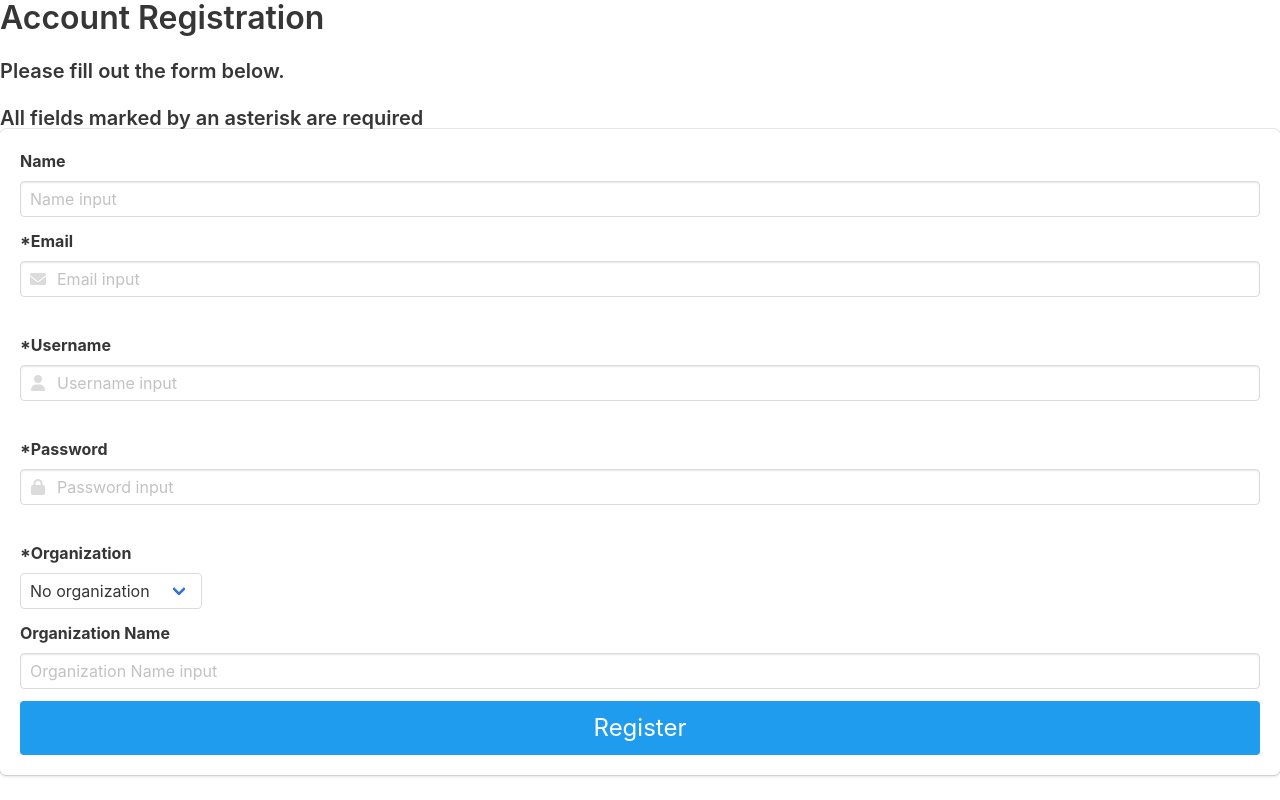
After one commit to AsherW1024/S26-CPSC4910-Team23, a Flask app: page /register in a window 1280 px wide. The commit adds this page. Run offline with Flask 3, Linux system fonts and the light colour scheme.

Commit message:
Added connection to the database when registering/logging in and verification for fields in the login and register forms

```diff
--- a/application.py
+++ b/application.py
@@ -1,10 +1,13 @@
-from flask import *
+from flask import Flask, render_template, redirect, url_for, request
+from datetime import datetime
+from werkzeug.security import generate_password_hash, check_password_hash
 import pymysql
 from config import db_config
+import os
 
 application = Flask(__name__)
 
-
+#application.secret_key = os.urandom(24)  # Use a secure random key in production
 
 """
 This uses the data provided in the db_config.py file to intinialize and return
@@ -36,20 +39,40 @@ def queryDb(query: str):
 	finally:
 		connection.close()
 
-"""
-For now, this is serving as the landing page.
-Prompts users to either register or log in.
-Pressing either will bring users to the about page.
-After account creation and log ins are implemented,
-buttons will take them there instead.
-"""
+def paramQueryDb(query: str, params=None):
+	connection = getDbConnection()
+	try:
+		with connection.cursor() as cursor:
+			cursor.execute(query, params)
+			return cursor.fetchone()
+	except Exception as e:
+		print(e)
+	finally:
+		connection.close()
+
+def insertDb(query: str, params=None):
+	connection = getDbConnection()
+	try:
+		with connection.cursor() as cursor:
+			cursor.execute(query, params)
+			connection.commit()
+	except Exception as e:
+		print(e)
+	finally:
+		connection.close()
+
 @application.route("/")
 def welcome():
 	return render_template("welcome.html")
 
+@application.route("/home")
+def home():
+	return render_template("home.html")
 
 """
-about page
+This is the about page. Right now it serves as the landing page. Later this will
+need to be changed to have a different route. '@application.route("/about/")'
+for example.
 """
 @application.route("/about")
 def about():
@@ -59,5 +82,50 @@ def about():
 
 	return render_template("about.html", accountCount=accountCount)
 
-if __name__ == "__main__":
-	application.run()
+@application.route("/login")
+def login():
+	return render_template("login.html")
+
+@application.route("/login", methods=["POST"])
+def loginUser():
+
+	identifier = request.form.get("identifier")
+	exists = paramQueryDb("select UserID, Password_hash from Users where Email = %s or Username = %s", (identifier, identifier))
+
+	if not exists:
+		return redirect(url_for("login"))
+
+	password = request.form.get("password")
+	hashPassword = exists["Password_hash"]
+
+	if not exists or not check_password_hash(hashPassword, password):
+		return redirect(url_for("login"))
+
+	return redirect(url_for("home"))
+
+@application.route("/register")
+def register():
+	return render_template("register.html")
+
+@application.route("/register", methods=["POST"])
+def registerUser():
+	email = request.form.get("email")
+
+	exists = paramQueryDb("select UserID from Users where Email=%s", (email,))
+
+	if exists:
+		return redirect(url_for("login"))
+
+	name = request.form.get("name")
+	username = request.form.get("username")
+	password = request.form.get("password")
+	if not username or not password:
+		return redirect(url_for("register"))
+	hashPassword = generate_password_hash(password)
+	timeCreated = datetime.now()
+
+	insertDb(
+		"""INSERT INTO Users (Email, Name, Username, Password_hash, TimeCreated)
+		VALUES (%s, %s, %s, %s, %s)""", (email, name, username, hashPassword, timeCreated))
+
+	return redirect(url_for("login"))
--- a/requirements.txt
+++ b/requirements.txt
@@ -1,3 +1,4 @@
 Flask==2.3.3
 gunicorn==20.1.0
 PyMySQL==1.1.0
+Werkzeug==2.3.8
--- a/static/css/about.css
+++ b/static/css/about.css
@@ -4,7 +4,6 @@ body {
 	color: #333;
 	text-align: center;
 	align-content: center;
-	height: 75vh;
 }
 
 h1 {
--- /dev/null
+++ b/static/css/form.css
@@ -0,0 +1,13 @@
+.error {
+    display: block;
+    visibility: hidden;
+    font-size: 1rem;
+}
+
+.input:not(:placeholder-shown):not(:focus):invalid ~ .error {
+    visibility: visible;
+}
+
+.input:not(:placeholder-shown):not(:focus):invalid {
+    border-color: red;
+}
--- /dev/null
+++ b/templates/register.html
@@ -0,0 +1,83 @@
+<!DOCTYPE html>
+<html lang="en">
+<head>
+	<meta charset="UTF-8">
+	<link rel="stylesheet" type="text/css" href="https://cdnjs.cloudflare.com/ajax/libs/bulma/0.7.2/css/bulma.min.css">
+    <link rel="stylesheet" type="text/css" href="https://cdnjs.cloudflare.com/ajax/libs/font-awesome/6.0.0/css/all.min.css">
+    <link rel="stylesheet" type="text/css" href="/static/css/form.css">
+	<title>Register</title>
+</head>
+<body>
+    <div>
+        <h3 class="title is-3">Account Registration</h3>
+        <h5 class="title is-5">Please fill out the form below.</h5>
+        <h5 class="title is-5">All fields marked by an asterisk are required</h5>
+    </div>
+    <div>
+        <div class="box">
+            <form method="POST" action="/register">
+                <div class="field">
+                    <label class="label">Name</label>
+                    <div class="control">
+                        <input class="input" type="text" name="name" placeholder="Name input">
+                    </div>
+                </div>
+                <div class="field">
+                    <label class="label">*Email</label>
+                    <div class="control has-icons-left">
+                        <input class="input" type="email" name="email" placeholder="Email input" pattern=".{1,80}" required>
+                        <span class="icon is-small is-left">
+                            <i class="fas fa-envelope"></i>
+                        </span>
+                        <span class="error">
+                            Please enter a valid email
+                        </span>
+                    </div>
+                </div>
+                <div class="field">
+                    <label class="label">*Username</label>
+                    <div class="control has-icons-left">
+                        <input class="input" type="text" name="username" placeholder="Username input" pattern=".{4,80}" required>
+                        <span class="icon is-small is-left">
+                            <i class="fas fa-user"></i>
+                        </span>
+                        <span class="error">
+                            Please enter letters or digits with a minimum of 4 characters
+                        </span>
+                    </div>
+                </div>
+                <div class="field">
+                    <label class="label">*Password</label>
+                    <div class="control has-icons-left">
+                        <input class="input" type="password" name="password" placeholder="Password input" pattern=".{8,128}" required>
+                        <span class="icon is-small is-left">
+                            <i class="fas fa-lock"></i>
+                        </span>
+                        <span class="error">
+                            Please enter digits or letters with a minimum of 8 characters
+                        </span>
+                    </div>
+                </div>
+                <div class="field">
+                    <label class="label">*Organization</label>
+                    <div class="control">
+                        <div class="select">
+                            <select name="organization">
+                                <option value="none">No organization</option>
+                                <option value="join">Join organization</option>
+                            </select>
+                        </div>
+                    </div>
+                </div>
+                <div class="field">
+                    <label class="label">Organization Name</label>
+                    <div class="control">
+                        <input class="input" type="text" name="organizationName" placeholder="Organization Name input">
+                    </div>
+                </div>
+                <button class="button is-block is-info is-large is-fullwidth">Register</button>
+            </form>
+        </div>
+    </div>
+</body>
+</html>
--- a/templates/welcome.html
+++ b/templates/welcome.html
@@ -11,10 +11,10 @@
 		<h2>Have you used this application before?</h2>
 	</div>
 	<div>
-		<a href="{{url_for('about')}}">
+		<a href="{{url_for('register')}}">
 			<button type="button" id="create-account">Create an Account</button>
 		</a>
-		<a href="{{url_for('about')}}">
+		<a href="{{url_for('login')}}">
 			<button type="button" id="log-in">Log In</button>
 		</a>
 	</div>
```
Also changed, not shown: static/css/navigation.css (added, +28 -0 lines), templates/about.html (+10 -10 lines), templates/home.html (added, +16 -0 lines), templates/login.html (added, +51 -0 lines), templates/page.html (added, +25 -0 lines).
